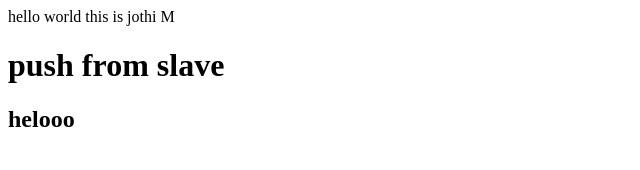
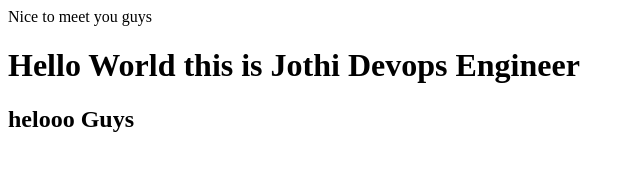
Before and after one commit to Devops2022jk/project, a plain HTML site: page index.html in a window 1280 px wide. Shown: the whole page, without its empty margins (0-640 px from the left). Drawn offline with Linux system fonts and the light colour scheme.

Commit message:
Update index.html

```diff
--- a/index.html
+++ b/index.html
@@ -1,12 +1,12 @@
 <html>
 <body>
 <head>
-hello world this is jothi M
+Nice to meet you guys
 <h1>
-push from slave
+Hello World this is Jothi Devops Engineer
 </h1>
 <h2>
-helooo
+helooo Guys
 </h2>
 </head>
 </body>
```
